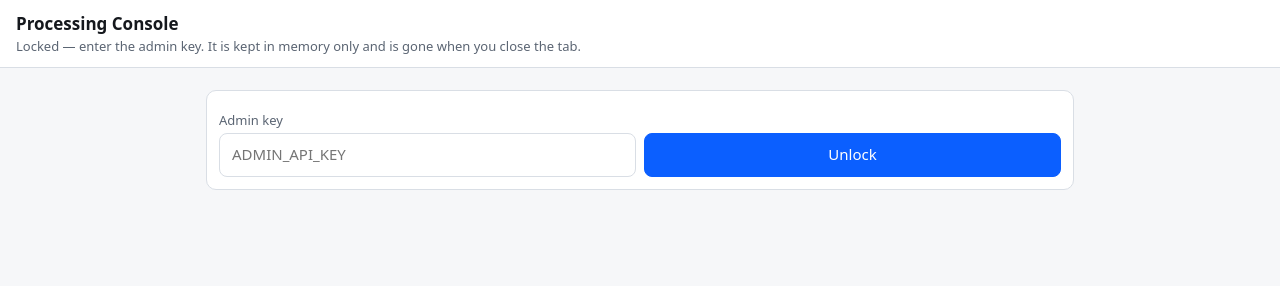
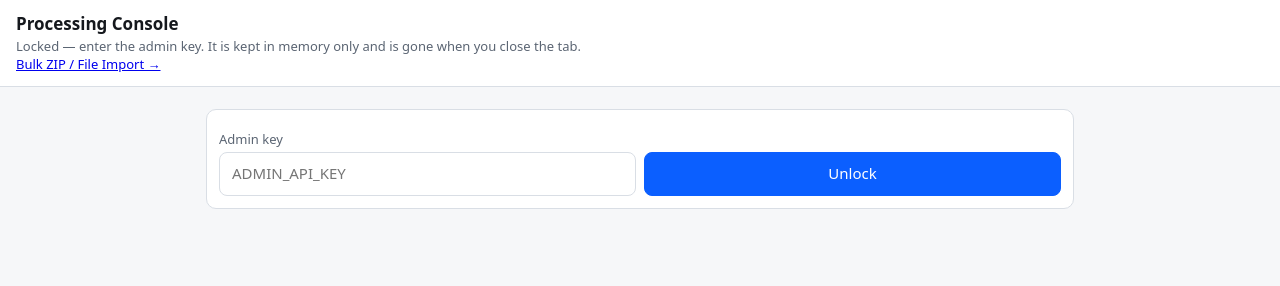
Before and after one commit to Braddock20/Communitylib, a website with bundled scripts: page frontend/console/index.html in a window 1280 px wide. Built offline with nearby package versions, Linux system fonts and the light colour scheme.

Commit message:
Update via gpush

```diff
--- a/frontend/console/index.html
+++ b/frontend/console/index.html
@@ -26,7 +26,7 @@ mark{background:#ffe27a;color:#000}.hide{display:none}
 </style>
 </head>
 <body>
-<header><h1>Processing Console</h1><div class="mut" id="who">Locked — enter the admin key. It is kept in memory only and is gone when you close the tab.</div></header>
+<header><h1>Processing Console</h1><div class="mut" id="who">Locked — enter the admin key. It is kept in memory only and is gone when you close the tab.</div><div class="mut"><a href="/bulk-import.html">Bulk ZIP / File Import →</a></div></header>
 <main>
 <section class="card" id="auth">
   <label for="key">Admin key</label>
```
